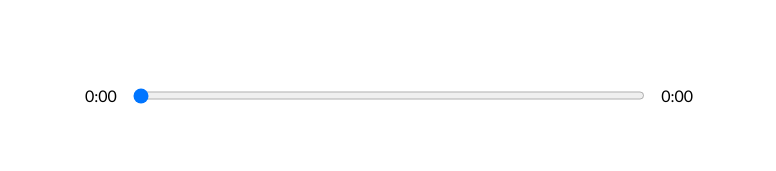
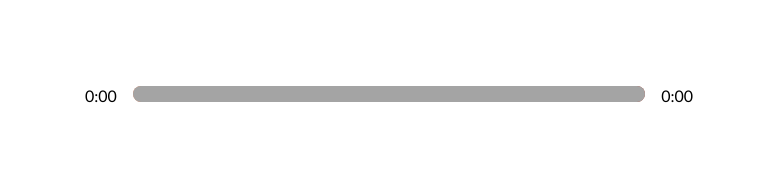
Before and after one commit to pavel97107/music_app, a React (Create React App) app: page / in a window 1280 px wide. Shown: the part 490-661 px from the top of the page, without its empty margins (251-1027 px from the left). Built offline with nearby package versions, Linux system fonts and the light colour scheme.

Commit message:
customizingOurInput

```diff
--- a/src/App.js
+++ b/src/App.js
@@ -16,6 +16,7 @@ function App() {
   const [songInfo, setSongInfo] = useState({
     currentTime: 0,
     duration: 0,
+    animationPercantage: 0,
   });
 
   const [libraryStatus, setLibraryStatus] = useState(false);
@@ -23,7 +24,17 @@ function App() {
   const timeUpdateHandler = ({ target }) => {
     const current = target.currentTime;
     const duration = target.duration;
-    setSongInfo({ ...songInfo, currentTime: current, duration: duration });
+    const roundedCurrent = Math.round(current);
+    const roundedDuration = Math.round(duration);
+    const animationPercantage = Math.round(
+      (roundedCurrent / roundedDuration) * 100
+    );
+    setSongInfo({
+      ...songInfo,
+      currentTime: current,
+      duration: duration,
+      animationPercantage: animationPercantage,
+    });
   };
 
   return (
--- a/src/components/player/index.jsx
+++ b/src/components/player/index.jsx
@@ -81,10 +81,18 @@ export default ({
     playAudio(isPlaying, audioRef);
   };
 
+  const stylesTrackAnim = {
+    transform: `translateX(${songInfo.animationPercantage}%)`,
+  };
+  const stylesTrackGradient = {
+    background: `linear-gradient(to right, ${currentSong.color[1]}, ${currentSong.color[0]})`,
+  };
+
   return (
     <div className="player">
       <div className="time-control">
         <p>{getTime(songInfo.currentTime)}</p>
+        <div className="track" style={stylesTrackGradient}>
           <input
             min={0}
             max={songInfo.duration || 0}
@@ -92,6 +100,8 @@ export default ({
             onChange={dragHandler}
             type="range"
           />
+          <div style={stylesTrackAnim} className="animate-track"></div>
+        </div>
         <p>{songInfo.duration ? getTime(songInfo.duration) : "0:00"}</p>
       </div>
       <div className="play-control">
--- a/src/components/player/styles/_player.scss
+++ b/src/components/player/styles/_player.scss
@@ -11,7 +11,9 @@
   display: flex;
   input {
     width: 100%;
-    padding: 1rem 0;
+    -webkit-appearance: none;
+    background: transparent;
+    cursor: pointer;
   }
 
   p {
@@ -30,3 +32,34 @@
     cursor: pointer;
   }
 }
+
+input[type="range"]:focus {
+  outline: none;
+}
+
+input[type="range"]::-webkit-slider-thumb {
+  -webkit-appearance: none;
+  width: 1px;
+  height: 16px;
+}
+
+.track {
+  margin: 1rem 0rem;
+  background: lightblue;
+  width: 100%;
+  height: 1rem;
+  position: relative;
+  border-radius: 1rem;
+  overflow: hidden;
+}
+
+.animate-track {
+  width: 100%;
+  height: 100%;
+  background: rgb(164, 164, 164);
+  position: absolute;
+  top: 0;
+  left: 0;
+  transform: translateX(0%);
+  pointer-events: none;
+}
```
Also changed, not shown: 1 other file (tests, documents, lock files or other folders). Lines whose indentation alone changed are shown as unchanged.
